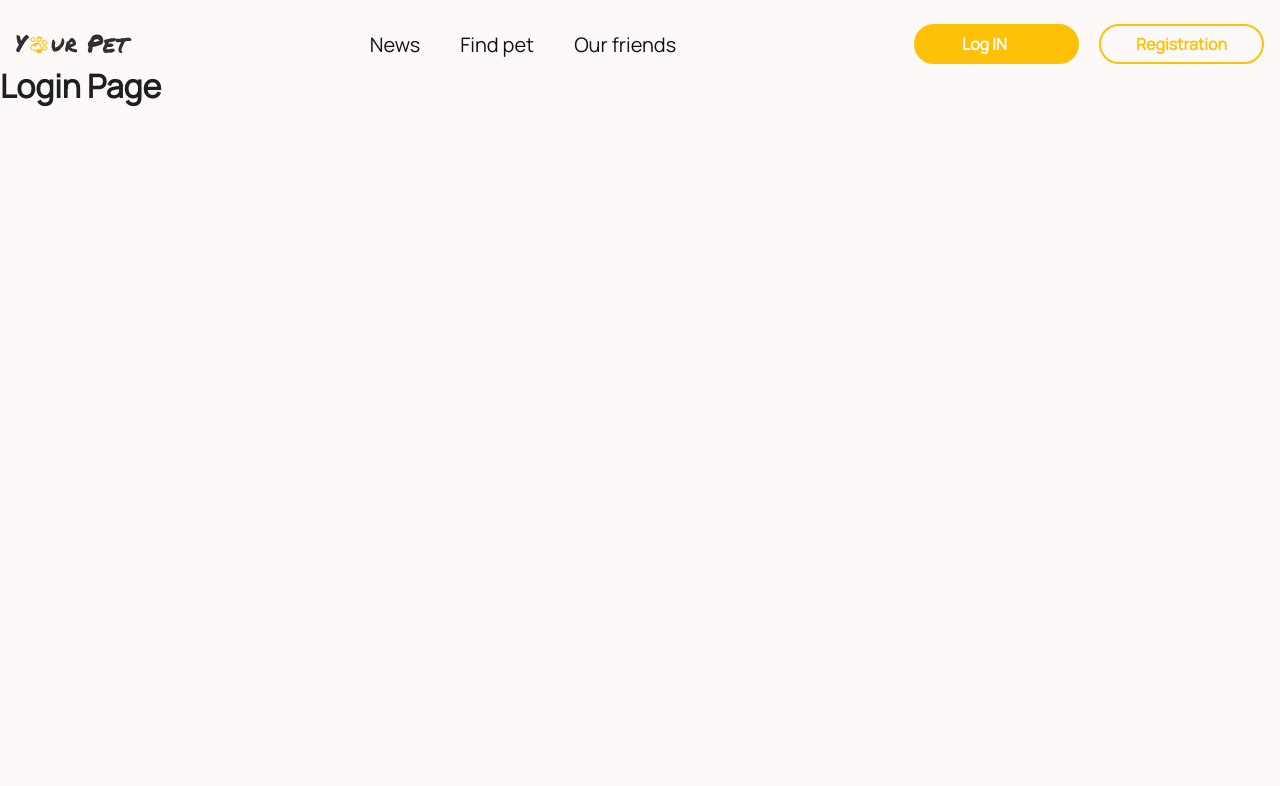
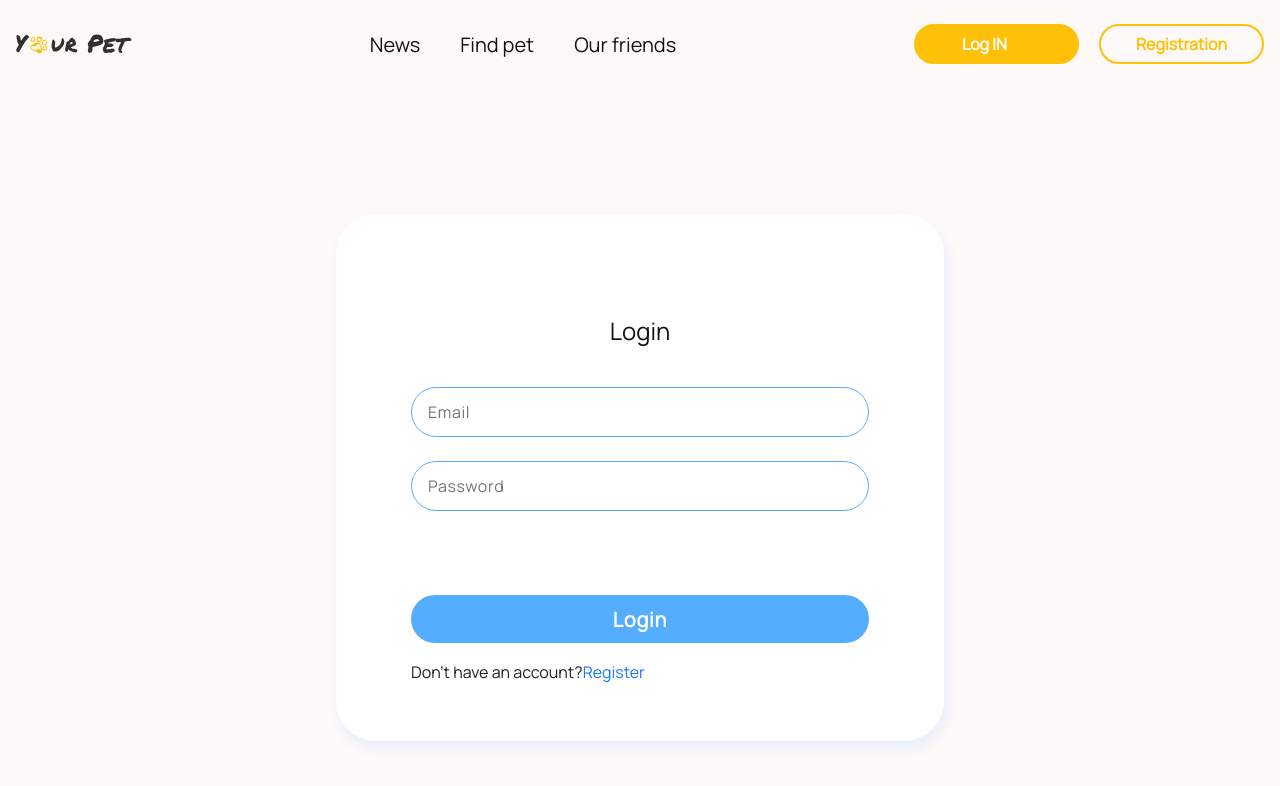
Before and after one commit to VKoshovec/gr05-yourpet-frontend, a React (Create React App) app: page /login in a window 1280 px wide. Shown: the top 786 px of the page. Built offline with nearby package versions, Linux system fonts and the light colour scheme; some icons are missing.

Commit message:
add logic and some styles

```diff
--- a/package.json
+++ b/package.json
@@ -12,12 +12,15 @@
     "classnames": "^2.3.2",
     "formik": "^2.2.9",
     "modern-normalize": "^1.1.0",
+    "nanoid": "^4.0.2",
     "prop-types": "^15.8.1",
     "react": "^18.1.0",
     "react-dom": "^18.1.0",
+    "react-helmet-async": "^1.3.0",
     "react-redux": "^8.0.5",
     "react-router-dom": "^6.8.1",
     "react-scripts": "5.0.1",
+    "react-toastify": "^9.1.2",
     "redux-persist": "^6.0.0",
     "sass": "^1.62.1",
     "styled-components": "^5.3.6",
--- a/src/components/Container/Container.styled.js
+++ b/src/components/Container/Container.styled.js
@@ -1,7 +1,6 @@
 import styled from 'styled-components';
 
 export const Cont = styled.div`
-  height: 100vh;
   width: 100%;
   display: flex;
   padding: 0 15px;
--- /dev/null
+++ b/src/components/Forms/LoginForm.jsx
@@ -0,0 +1,69 @@
+import { Link } from 'react-router-dom';
+import { toast } from 'react-toastify';
+import { useDispatch } from 'react-redux';
+import { signin } from '../../redux/auth/operations';
+
+import BaseInput from 'components/fields/baseInput';
+import { MainButton } from 'components/buttons/MainButton';
+import { validationFormLogin } from 'helpers';
+import ErrorCode from 'constans/error-code';
+import Section from 'components/Section/Container';
+import Container from 'components/Container/Container';
+
+import css from './LoginForm.module.scss';
+
+export const LoginForm = () => {
+  const dispatch = useDispatch();
+
+  const handleSubmit = async e => {
+    e.preventDefault();
+    const dataForm = Object.fromEntries(Array.from(new FormData(e.target)));
+    const { email, password } = dataForm;
+    const errors = validationFormLogin(dataForm);
+    if (Object.keys(errors).length > 0) {
+      const errorMessages = Object.values(errors).join('\n');
+      return toast.error(errorMessages);
+    }
+    try {
+      const res = await dispatch(signin({ email, password }));
+      if (!res.payload.success) throw new Error(res.payload.errorCode);
+    } catch (error) {
+      toast.error(ErrorCode[error.message]);
+    }
+  };
+
+  return (
+    <Section>
+      <Container>
+        <div className={css.authWrapper}>
+          <div className={css.auth_form_wrap}>
+            <h2 className={css.authFormTitle}>Login</h2>
+            <form
+              className={css.authForm}
+              onSubmit={handleSubmit}
+              autoComplete="off"
+            >
+              <div className={css.authItem}>
+                <BaseInput name="email" type="email" placeholder="Email" />
+              </div>
+              <div className={css.authItem}>
+                <BaseInput
+                  name="password"
+                  type="password"
+                  placeholder="Password"
+                />
+              </div>
+              <MainButton>Login</MainButton>
+              <div className="singin__link--wrap">
+                Don't have an account?
+                <Link className="singIn__link" to="/register">
+                  Register
+                </Link>
+              </div>
+            </form>
+          </div>
+        </div>
+      </Container>
+    </Section>
+  );
+};
--- /dev/null
+++ b/src/components/Forms/LoginForm.module.scss
@@ -0,0 +1,37 @@
+@import "./src/styles/mixins/media";
+
+.authWrapper {
+  width: 608px;
+  height: 100%;
+  margin: 82px auto 0;
+}
+.auth_form_wrap {
+  display: flex;
+  align-items: center;
+  flex-direction: column;
+  padding: 60px 75px;
+  background-color: #fff;
+  margin-top: 64px;
+  border-radius: 40px;
+  box-shadow: 3px 8px 14px rgba(136, 198, 253, 0.19);
+}
+.authFormTitle {
+  margin: 40px 0;
+  font-size: 24px;
+  font-weight: 500;
+  line-height: 1.375;
+  color: #111;
+  text-align: center;
+}
+.authForm {
+  display: flex;
+  flex-direction: column;
+  width: 100%;
+}
+.authItem {
+  display: inline-flex;
+  padding: 0;
+  vertical-align: top;
+  width: 100%;
+  margin-bottom: 24px;
+}
--- a/src/components/Section/Container.jsx
+++ b/src/components/Section/Container.jsx
@@ -1,11 +1,10 @@
 import PropTypes from 'prop-types';
 
 const Section = ({ children }) => {
-
   return <section>{children}</section>;
 };
 
-Container.propTypes = {
+Section.propTypes = {
   children: PropTypes.node.isRequired,
 };
 
--- /dev/null
+++ b/src/components/buttons/MainButton.jsx
@@ -0,0 +1,8 @@
+import css from './MainButton.module.scss';
+export const MainButton = props => {
+  return (
+    <button className={css.main__button} type="submit">
+      {props.children}
+    </button>
+  );
+};
--- /dev/null
+++ b/src/components/buttons/MainButton.module.scss
@@ -0,0 +1,27 @@
+@import "./src/styles/mixins/media";
+
+.main__button {
+  display: inline-flex;
+  width: 100%;
+  align-items: center;
+  justify-content: center;
+  text-decoration: none;
+  margin: 60px auto 20px;
+  padding: 10.5px 16px;
+  font-size: 20px;
+  font-weight: 600;
+  line-height: 1.35;
+  letter-spacing: 0.04em;
+  text-transform: capitalize;
+  text-align: center;
+  outline: 0;
+  border: none;
+  border-radius: 40px;
+  color: #fff;
+  background-color: #54ADFF;
+  cursor: pointer;
+  transition: all 300ms cubic-bezier(0, 0, 0.2, 1);
+}
+.main__button:hover {
+    background-color: #303f9f;
+  }
--- /dev/null
+++ b/src/components/fields/baseInput.jsx
@@ -0,0 +1,18 @@
+import { nanoid } from 'nanoid';
+
+import css from './baseinput.module.scss';
+
+export default function BaseInput({ name, type, placeholder = 'text' }) {
+  const id = nanoid();
+  return (
+    <>
+      <input
+        id={id}
+        className={css.authInput}
+        type={type}
+        name={name}
+        placeholder={placeholder}
+      />
+    </>
+  );
+}
--- /dev/null
+++ b/src/components/fields/baseinput.module.scss
@@ -0,0 +1,13 @@
+@import "./src/styles/mixins/media";
+
+.authInput {
+  width: 100%;
+  padding: 12px 16px;
+  font-size: 16px;
+  line-height: 1.5;
+  letter-spacing: 0.04em;
+  border: 1px solid #54ADFF;
+  border-radius: 40px;
+  outline: none;
+  transition: border-color 300ms cubic-bezier(0, 0, 0.2, 1) 0ms;
+}
--- /dev/null
+++ b/src/constans/error-code.js
@@ -0,0 +1,4 @@
+export default {
+  'auth/wrong-password': 'INVALID_PASSWORD',
+  'auth/invalid-value-(email)': 'INVALID email',
+};
--- /dev/null
+++ b/src/helpers.js
@@ -0,0 +1,14 @@
+export const validationFormLogin = ({ email, password }) => {
+  const errors = {};
+  if (!email) {
+    errors.email = 'Email is required';
+  } else if (!/\S+@\S+\.\S+/.test(email)) {
+    errors.email = 'Email is invalid';
+  }
+  if (!password) {
+    errors.password = 'Password is required';
+  } else if (password.length < 6) {
+    errors.password = 'Password must be at least 6 characters long';
+  }
+  return errors;
+};
--- a/src/pages/Login/LoginPage.jsx
+++ b/src/pages/Login/LoginPage.jsx
@@ -1,15 +1,24 @@
+import { Helmet, HelmetProvider } from 'react-helmet-async';
+import { LoginForm } from 'components/Forms/LoginForm';
 // import { useDispatch, useSelector } from 'react-redux';
 //
 // import LoginForm from '../../components/LoginForm/LoginForm';
 // import { signup } from '../../redux/auth/operations';
 // import { initialRegisterForm } from '../../presets/initial';
 
-
 const LoginPage = () => {
   // const dispatch = useDispatch();
   //
   // const handleLogin = data => dispatch(login(data));
-return (<h1>Login Page</h1>)
-
+  return (
+    <HelmetProvider>
+      <div>
+        <Helmet>
+          <title>Sing In</title>
+        </Helmet>
+        <LoginForm />
+      </div>
+    </HelmetProvider>
+  );
 };
 export default LoginPage;
```
Also changed, not shown: 1 other file (tests, documents, lock files or other folders).
